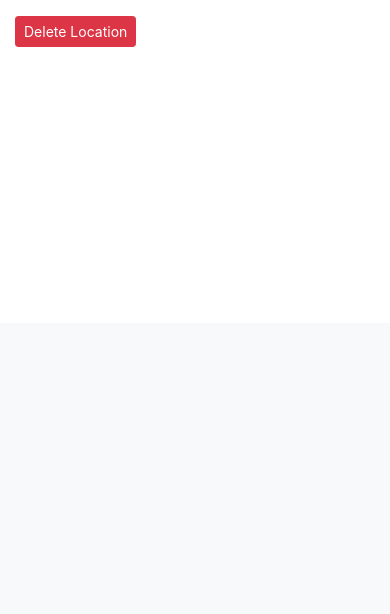
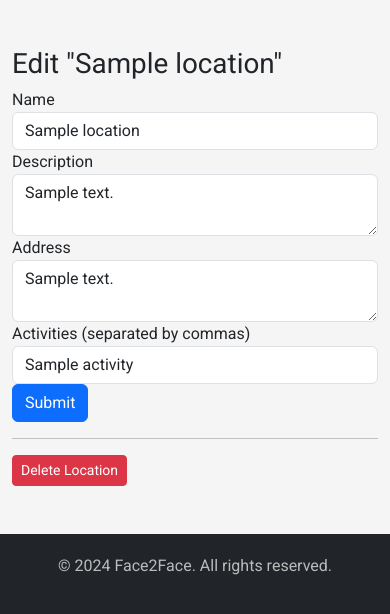
Before and after one commit to ethanJost/Face2Face, a Flask app: page /1/edit in a window 390 px wide. Shown: the part 521-1135 px from the top of the page. Before the commit the page ends 568 px from the top, so only its background shows below. Run offline with Flask 3, Linux system fonts and the light colour scheme; tables that the repository leaves empty hold one stand-in row (values such as "Sample post"); some libraries are stand-ins or nearby versions.

Commit message:
Version 1 Complete
App allows for creation, edits, deletion, and searching of locations. Filtering criteria is currently only by activities. Activities are not deleted when locations are deleted.

```diff
--- a/myproject/app.py
+++ b/myproject/app.py
@@ -1,38 +1,44 @@
 import mysql.connector
-from flask import Flask, render_template, request, redirect, url_for, flash
+from flask_login import LoginManager
+from flask import Flask, render_template, request, redirect, url_for, flash, Blueprint
 from werkzeug.exceptions import abort
+from models import Session, Location, Activity
+from stored_procedures import (
+    get_db_connection,
+    get_location_by_id,
+    get_activities_by_location,
+    get_all_locations_with_activities,
+    get_all_activities,
+    get_locations_by_activity,
+    update_location,
+    delete_location_activities,
+    get_activity_by_name,
+    insert_activity,
+    link_location_activity,
+    insert_location
+)
 
-# Function to get the MySQL connection
-def get_db_connection():
-    conn = mysql.connector.connect(
-        host="localhost",
-        user="root",
-        password="",
-        database="database"
-    )
-    return conn
+app = Flask(__name__)
+app.config['SECRET_KEY'] = 'your secret key'
+login_manager = LoginManager()
+login_manager.init_app(app)
+login_manager.login_view = 'login'
 
 def get_location(location_id):
     conn = get_db_connection()
-    cur = conn.cursor(dictionary=True)
-    cur.execute('SELECT * FROM locations WHERE id = %s', (location_id,))
-    location = cur.fetchone()
-    cur.close()
+    location = get_location_by_id(conn, location_id)
+    if location is None:
+        conn.close()
+        abort(404)
+    # Fetch the associated activities
+    location['activities'] = get_activities_by_location(conn, location_id)
     conn.close()
-    if location is None:
-        abort(404)
     return location
-
-app = Flask(__name__)
-app.config['SECRET_KEY'] = 'your secret key'
 
 @app.route('/')
 def index():
     conn = get_db_connection()
-    cur = conn.cursor(dictionary=True)
-    cur.execute('SELECT * FROM locations')
-    locations = cur.fetchall()
-    cur.close()
+    locations = get_all_locations_with_activities(conn)
     conn.close()
     return render_template('index.html', locations=locations)
 
@@ -47,26 +53,22 @@ def create():
         name = request.form['name']
         description = request.form['description']
         address = request.form['address']
-        activites_string = request.form['activities']
-        activity_list = activites_string.split(', ')
+        activities_string = request.form['activities']
+        activity_list = [a.strip() for a in activities_string.split(',') if a.strip()]
 
         if not name:
             flash('Name is required!')
         else:
-            conn = get_db_connection()
-            cur = conn.cursor()
-            cur.execute('INSERT INTO locations (name, description, address) VALUES (%s, %s, %s)',
-                        (name, description, address))
-            for activity in activity_list:
-                cur.execute('SELECT id FROM activities WHERE name = %s', (activity,))
-                activity_exists = cur.fetchone()
-                if not activity_exists:
-                    cur.execute('INSERT INTO activities (name) VALUES (%s)',
-                            (activity,))
-
-            conn.commit()
-            cur.close()
-            conn.close()
+            session = Session()
+            location = Location(name=name, description=description, address=address)
+            for activity_name in activity_list:
+                activity = session.query(Activity).filter_by(name=activity_name).first()
+                if not activity:
+                    activity = Activity(name=activity_name)
+                location.activities.append(activity)
+            session.add(location)
+            session.commit()
+            session.close()
             return redirect(url_for('index'))
     return render_template('create.html')
 
@@ -78,36 +80,133 @@ def edit(id):
     if request.method == 'POST':
         name = request.form['name']
         description = request.form['description']
+        address = request.form['address']
+        activities_string = request.form['activities']
+        activity_list = [a.strip() for a in activities_string.split(',') if a.strip()]
 
         if not name:
             flash('Name is required!')
         else:
             conn = get_db_connection()
-            cur = conn.cursor()
-            cur.execute('UPDATE locations SET name = %s, description = %s WHERE id = %s',
-                        (name, description, id))
+            update_location(conn, id, name, description, address)
+            # Delete existing activity associations
+            delete_location_activities(conn, id)
+            # Update the activities
+            for activity_name in activity_list:
+                # Check if the activity exists
+                activity = get_activity_by_name(conn, activity_name)
+                if activity:
+                    activity_id = activity['id']
+                else:
+                    # Insert new activity
+                    activity_id = insert_activity(conn, activity_name)
+                # Link the activity with the location
+                link_location_activity(conn, id, activity_id)
             conn.commit()
-            cur.close()
             conn.close()
             return redirect(url_for('index'))
+    else:
+        # Fetch all activities for the form
+        conn = get_db_connection()
+        all_activities = get_all_activities(conn)
+        conn.close()
+        return render_template('edit.html', location=location, all_activities=all_activities)
     return render_template('edit.html', location=location)
 
-# ....
 
 @app.route('/<int:id>/delete', methods=('POST',))
 def delete(id):
     location = get_location(id)
     conn = get_db_connection()
     cur = conn.cursor()
+    # Delete activity associations
+    cur.execute('DELETE FROM location_activities WHERE location_id = %s', (id,))
+    # Delete the location
     cur.execute('DELETE FROM locations WHERE id = %s', (id,))
     conn.commit()
     cur.close()
     conn.close()
     if 'name' in location:
-        flash('"{}" was successfully deleted!'.format(location['name']))
+        flash(f'"{location["name"]}" was successfully deleted!')
     else:
         flash('The location was successfully deleted!')
     return redirect(url_for('index'))
 
+@app.route('/report', methods=('GET', 'POST'))
+def report():
+    conn = get_db_connection()
+    activities = get_all_activities(conn)
+    locations = []
+    if request.method == 'POST':
+        selected_activity_id = request.form.get('activity')
+        print('Selected Activity ID:', selected_activity_id)  # Debugging statement
+        if selected_activity_id:
+            try:
+                selected_activity_id = int(selected_activity_id)
+                locations = get_locations_by_activity(conn, selected_activity_id)
+                if not locations:
+                    flash('No locations found matching the selected activity.')
+            except ValueError:
+                flash('Invalid activity selected.')
+        else:
+            flash('Please select an activity.')
+    conn.close()
+    return render_template('report.html', locations=locations, activities=activities)
+
+
+@app.route('/profile')
+def profile():
+    return render_template('profile.html')
+
+@login_manager.user_loader
+def load_user(user_id):
+    session = Session()
+    user = session.query(User).get(int(user_id))
+    session.close()
+    return user
+
+@app.route('/register', methods=['GET', 'POST'])
+def register():
+    if request.method == 'POST':
+        username = request.form['username']
+        password = request.form['password']
+        session = Session()
+
+        if session.query(User).filter_by(username=username).first():
+            flash('Username already exists.')
+            session.close()
+            return redirect(url_for('register'))
+
+        new_user = User(username=username)
+        new_user.set_password(password)
+        session.add(new_user)
+        session.commit()
+        session.close()
+        flash('Registration successful! Please log in.')
+        return redirect(url_for('login'))
+
+    return render_template('register.html')
+
+@app.route('/login', methods=['GET', 'POST'])
+def login():
+    if request.method == 'POST':
+        username = request.form['username']
+        password = request.form['password']
+        session = Session()
+        user = session.query(User).filter_by(username=username).first()
+        session.close()
+
+        if user and user.check_password(password):
+            login_user(user)
+            flash('Logged in successfully!')
+            next_page = request.args.get('next')
+            return redirect(next_page or url_for('index'))
+        else:
+            flash('Invalid username or password.')
+            return redirect(url_for('login'))
+
+    return render_template('login.html')
+
+
 if __name__ == "__main__":
     app.run(debug=True)
--- a/myproject/schema.sql
+++ b/myproject/schema.sql
@@ -1,6 +1,4 @@
 USE `database`;
-
-DROP TABLE IF EXISTS posts;
 
 DROP TABLE IF EXISTS location_activities;
 
--- a/myproject/templates/base.html
+++ b/myproject/templates/base.html
@@ -3,41 +3,107 @@
   <head>
     <!-- Required meta tags -->
     <meta charset="utf-8">
-    <meta name="viewport" content="width=device-width, initial-scale=1, shrink-to-fit=no">
+    <meta name="viewport" content="width=device-width, initial-scale=1">
+    <title>{% block title %}Face2Face{% endblock %}</title>
 
     <!-- Bootstrap CSS -->
-    <link rel="stylesheet" href="https://stackpath.bootstrapcdn.com/bootstrap/4.3.1/css/bootstrap.min.css" integrity="sha384-ggOyR0iXCbMQv3Xipma34MD+dH/1fQ784/j6cY/iJTQUOhcWr7x9JvoRxT2MZw1T" crossorigin="anonymous">
+    <link href="https://cdn.jsdelivr.net/npm/bootstrap@5.3.0/dist/css/bootstrap.min.css" rel="stylesheet">
 
-    <title>{% block title %} {% endblock %}</title>
+    <!-- Custom CSS -->
+    <style>
+      body {
+        padding-top: 70px;
+        font-family: 'Roboto', sans-serif;
+        background-color: #f5f5f5;
+      }
+      .navbar-brand {
+        font-weight: bold;
+        color: #fff !important;
+      }
+      .nav-link {
+        color: #fff !important;
+      }
+      .hero {
+        background-image: url('https://source.unsplash.com/random/1600x400');
+        background-size: cover;
+        background-position: center;
+        color: #0000007e;
+        padding: 100px 0;
+        text-align: center;
+      }
+      .hero h1 {
+        font-size: 4rem;
+        font-weight: 700;
+      }
+      .footer {
+        background-color: #212529;
+        color: #bbb;
+        padding: 20px 0;
+        text-align: center;
+        margin-top: 40px;
+      }
+      .alert {
+        margin-top: 20px;
+      }
+    </style>
+
+    <!-- Google Fonts -->
+    <link href="https://fonts.googleapis.com/css2?family=Roboto:wght@300;400;700&display=swap" rel="stylesheet">
   </head>
   <body>
-    <nav class="navbar navbar-expand-md navbar-light bg-light">
+    <!-- Navigation -->
+    <nav class="navbar navbar-expand-lg navbar-dark bg-dark fixed-top">
+      <div class="container">
         <a class="navbar-brand" href="{{ url_for('index')}}">Face2Face</a>
-        <button class="navbar-toggler" type="button" data-toggle="collapse" data-target="#navbarNav" aria-controls="navbarNav" aria-expanded="false" aria-label="Toggle navigation">
+        <button class="navbar-toggler" type="button" data-bs-toggle="collapse" data-bs-target="#navbarNav"
+          aria-controls="navbarNav" aria-expanded="false" aria-label="Toggle navigation">
           <span class="navbar-toggler-icon"></span>
         </button>
-        <div class="collapse navbar-collapse" id="navbarNav">
+        <div class="collapse navbar-collapse justify-content-end" id="navbarNav">
           <ul class="navbar-nav">
-            <li class="nav-item active">
+            <li class="nav-item">
               <a class="nav-link" href="#">About</a>
             </li>
             <li class="nav-item">
               <a class="nav-link" href="{{url_for('create')}}">Create Location</a>
             </li>
+            <li class="nav-item">
+              <a class="nav-link" href="{{ url_for('report') }}">Activity Report</a>
+            </li>
+            <li class="nav-item">
+              <a class="nav-link" href="{{url_for('profile')}}">Profile</a>
+            </li>
           </ul>
         </div>
+      </div>
     </nav>
+
+    <!-- Hero Section -->
+    <section class="hero">
       <div class="container">
+        <h1>Welcome to Face2Face</h1>
+        <p>Connecting people in the real world.</p>
+        <a href="{{url_for('create')}}" class="btn btn-primary btn-lg">Get Started</a>
+      </div>
+    </section>
+
+    <!-- Content -->
+    <div class="container my-5">
       {% for message in get_flashed_messages() %}
         <div class="alert alert-danger">{{ message }}</div>
       {% endfor %}
       {% block content %} {% endblock %}
     </div>
 
+    <!-- Footer -->
+    <footer class="footer">
+      <div class="container">
+        <p>&copy; 2024 Face2Face. All rights reserved.</p>
+      </div>
+    </footer>
+
     <!-- Optional JavaScript -->
-    <!-- jQuery first, then Popper.js, then Bootstrap JS -->
-    <script src="https://code.jquery.com/jquery-3.3.1.slim.min.js" integrity="sha384-q8i/X+965DzO0rT7abK41JStQIAqVgRVzpbzo5smXKp4YfRvH+8abtTE1Pi6jizo" crossorigin="anonymous"></script>
-    <script src="https://cdnjs.cloudflare.com/ajax/libs/popper.js/1.14.7/umd/popper.min.js" integrity="sha384-UO2eT0CpHqdSJQ6hJty5KVphtPhzWj9WO1clHTMGa3JDZwrnQq4sF86dIHNDz0W1" crossorigin="anonymous"></script>
-    <script src="https://stackpath.bootstrapcdn.com/bootstrap/4.3.1/js/bootstrap.min.js" integrity="sha384-JjSmVgyd0p3pXB1rRibZUAYoIIy6OrQ6VrjIEaFf/nJGzIxFDsf4x0xIM+B07jRM" crossorigin="anonymous"></script>
+    <!-- Bootstrap JS with Popper.js -->
+    <script src="https://cdn.jsdelivr.net/npm/bootstrap@5.3.0/dist/js/bootstrap.bundle.min.js"></script>
   </body>
 </html>
--- a/myproject/templates/edit.html
+++ b/myproject/templates/edit.html
@@ -1,29 +1,41 @@
+<!-- templates/edit.html -->
 {% extends 'base.html' %}
 
 {% block content %}
 <h1>{% block title %} Edit "{{ location['name'] }}" {% endblock %}</h1>
 
 <form method="post">
+    <!-- Name Field -->
     <div class="form-group">
         <label for="name">Name</label>
         <input type="text" name="name" placeholder="Location name"
                class="form-control"
-               value="{{ request.form['name'] or location['name'] }}">
-        </input>
+               value="{{ request.form.get('name', location['name']) }}">
     </div>
 
+    <!-- Description Field -->
     <div class="form-group">
         <label for="description">Description</label>
         <textarea name="description" placeholder="Location description"
-                  class="form-control">{{ request.form['description'] or location['description'] }}</textarea>
+                  class="form-control">{{ request.form.get('description', location['description']) }}</textarea>
     </div>
 
+    <!-- Address Field -->
     <div class="form-group">
         <label for="address">Address</label>
         <textarea name="address" placeholder="Location address"
-                  class="form-control">{{ request.form['address'] or location['address'] }}</textarea>
+                  class="form-control">{{ request.form.get('address', location['address']) }}</textarea>
     </div>
 
+    <!-- Activities Field -->
+    <div class="form-group">
+        <label for="activities">Activities (separated by commas)</label>
+        <input type="text" name="activities" placeholder="e.g., Hiking, Swimming"
+               class="form-control"
+               value="{{ request.form.get('activities', ', '.join(location['activities'])) }}">
+    </div>
+
+    <!-- Submit Button -->
     <div class="form-group">
         <button type="submit" class="btn btn-primary">Submit</button>
     </div>
@@ -31,6 +43,7 @@
 
 <hr>
 
+<!-- Delete Location Form -->
 <form action="{{ url_for('delete', id=location['id']) }}" method="POST">
     <input type="submit" value="Delete Location"
             class="btn btn-danger btn-sm"
--- /dev/null
+++ b/myproject/templates/profile.html
@@ -0,0 +1,3 @@
+{% extends 'base.html' %}
+
+<h1 class="text-center">Profile</h1>
```
Also changed, not shown: myproject/auth.py (added, +16 -0 lines), myproject/init_db.py (+16 -22 lines), myproject/models.py (added, +49 -0 lines), myproject/stored_procedures.py (+111 -0 lines), myproject/templates/report.html (added, +59 -0 lines). Lines whose indentation alone changed are shown as unchanged.
